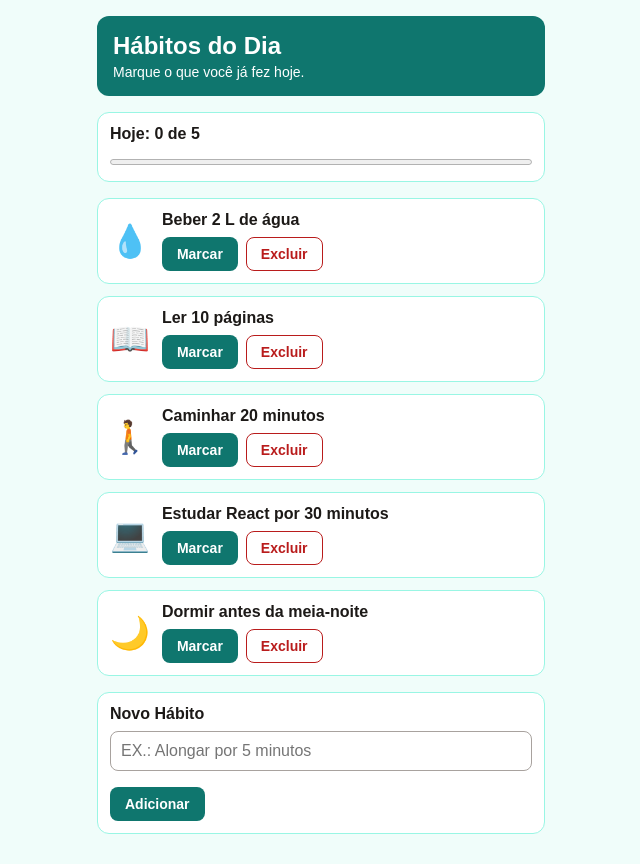
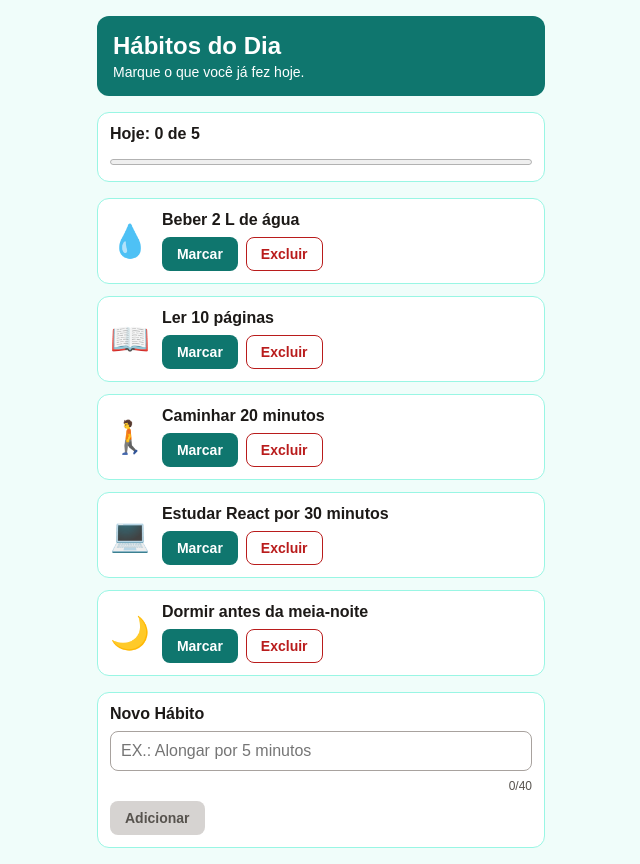
Before and after one commit to vivimake92/02-habitos-do-dia, a React (Vite) app: page / in a window 1280 px wide. Shown: the whole page, without its empty margins (319-959 px from the left). Built offline with nearby package versions, Linux system fonts and the light colour scheme.

Commit message:
feat: enhance HabitForm with character count and trim input on submission

```diff
--- a/src/components/HabitForm/habit-form.css
+++ b/src/components/HabitForm/habit-form.css
@@ -19,3 +19,15 @@
   border-radius: 8px;
   font-size: 16px;
 }
+
+.char-count {
+  font-size: 12px;
+  color: #57534e;
+  text-align: right;
+}
+
+.habit-form button:disabled {
+  background-color: #d6d3d1;
+  color: #57534e;
+  cursor: not-allowed;
+}
--- a/src/components/HabitForm/index.jsx
+++ b/src/components/HabitForm/index.jsx
@@ -6,7 +6,7 @@ export function HabitForm({ onAdd }) {
 
   function handleSubmit(e) {
     e.preventDefault();
-    onAdd(name);
+    onAdd(name.trim());
     setName("");
   }
 
@@ -21,8 +21,8 @@ export function HabitForm({ onAdd }) {
         value={name}
         onChange={(e) => setName(e.target.value)}
       />
-      <p></p>
-      <button>Adicionar</button>
+      <p className="char-count">{name.length}/40</p>
+      <button disabled={name.trim() == ""}>Adicionar</button>
     </form>
   );
 }
```
